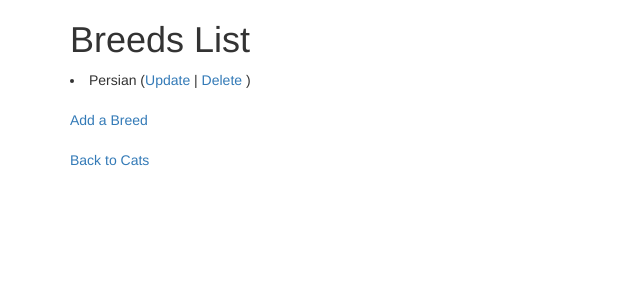
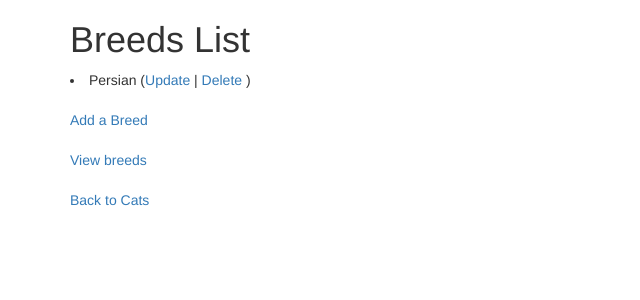
Before and after one commit to RFNshare/django-practice, a Django app: page /cats/breeds/ in a window 1280 px wide. Shown: the top 300 px of the page, without its empty margins (0-640 px from the left). Run offline with Django 3.2, Linux system fonts and the light colour scheme; a user stored in the database is signed in; data comes from the database, SQL or seed files in the repository; some libraries are stand-ins or nearby versions.

Commit message:
Cats assigment updated

```diff
--- a/templates/cats/breed_list.html
+++ b/templates/cats/breed_list.html
@@ -13,7 +13,7 @@
         {% endif %}<br>
 
     <a href="{% url 'cats:breed_create' %}">Add a Breed</a><br><br>
-{#    <a href="{% url 'autos:make_list' %}">View makes </a>({{ make_count }}) <br><br>#}
+    <a href="{% url 'cats:breeds_all' %}">View breeds </a> <br><br>
 
     <a href="{% url 'cats:all' %}">Back to Cats</a>
 {% endblock %}
```
